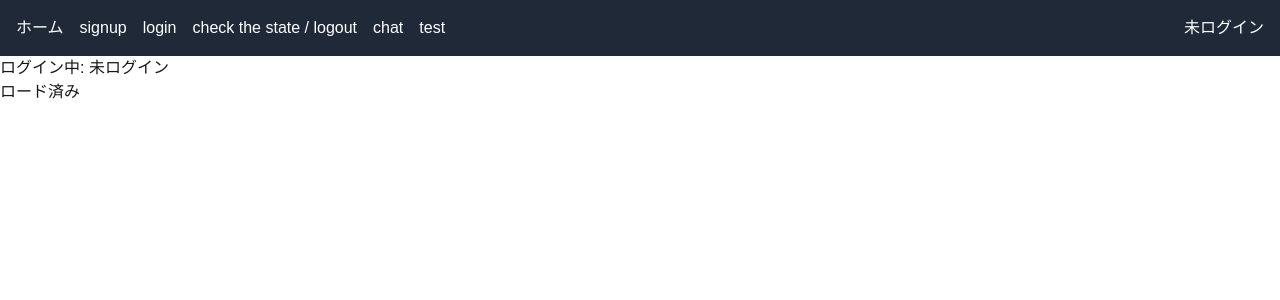
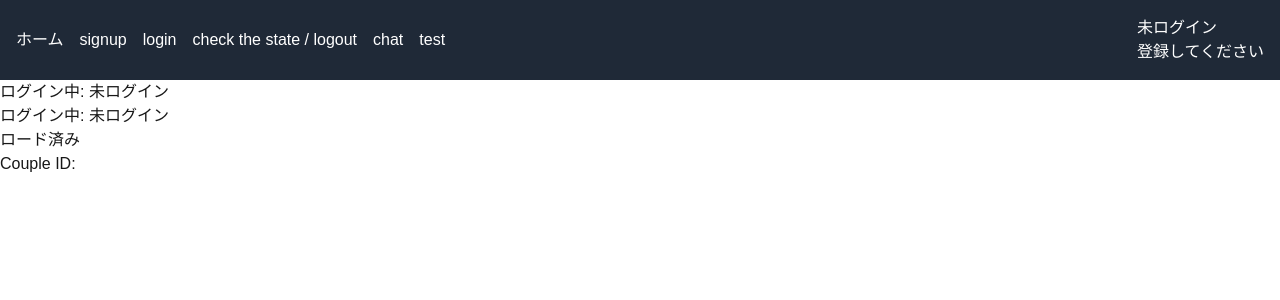
Before and after one commit to JojiYonamine/My-project, a Next.js app: page /Test in a window 1280 px wide. Shown: the top 300 px of the page. Built offline with nearby package versions, Linux system fonts and the light colour scheme; no server answers.

Commit message:
fix:enable to get cid on coupleprovider

```diff
--- a/src/app/Auth/CoupleRegister/page.tsx
+++ b/src/app/Auth/CoupleRegister/page.tsx
@@ -1,7 +1,7 @@
 "use client";
 
 import { auth, db } from "@/config/firebaseConfig";
-import { addDoc, collection,  getDocs, query, where } from "firebase/firestore";
+import {  collection,  doc,  getDocs, query, setDoc, updateDoc, where } from "firebase/firestore";
 import { useState } from "react";
 
 
@@ -16,7 +16,8 @@ const RegisterCouples = () => {
                 console.log("No user logged in");
                 return;
             }
-            const current_user_uid = auth.currentUser.uid
+            const user =auth.currentUser
+            const current_user_uid = user.uid
             const usersRef = collection(db, "users");
             const q = query(usersRef, where("email", "==", partnerEmail));
             const querySnapshot = await getDocs(q);
@@ -28,13 +29,23 @@ const RegisterCouples = () => {
             const partnerDoc = querySnapshot.docs[0]
             const partnerId = partnerDoc.id;
 
-            const couplesRef = collection(db,"couples");
-            await addDoc(couplesRef,{
+            const cid = current_user_uid+partnerId;
+            const couplesRef = doc(db, "couples", cid);
+            await setDoc(couplesRef,{
+                cid:cid,
                 partner1_id: current_user_uid,
                 partner2_id: partnerId,
                 createdAt: new Date(),
             })
             console.log("Couple Registered!")
+            const docRef1 = doc(db,"users",current_user_uid);
+            const docRef2 = doc(db,"users",partnerId)
+            await updateDoc(docRef1,{
+                    cid:cid,
+                  });
+            await updateDoc(docRef2,{
+                cid:cid,
+            });
         }catch(err:unknown){
             console.error("Error registering couple:",err);
         }
--- a/src/app/Auth/SettingIndividual/page.tsx
+++ b/src/app/Auth/SettingIndividual/page.tsx
@@ -21,6 +21,7 @@ const Setting =()=>{
         uid: user.uid,
         name: user.displayName || "Anonymous",
         email: user.email,
+        cid: null,
         createdAt: new Date(),
       });
       console.log("User registered in Firestore!");
--- /dev/null
+++ b/src/app/Context/Couple-modified.tsx
@@ -0,0 +1,66 @@
+"use client"
+import { auth, db } from "@/config/firebaseConfig";
+import { onAuthStateChanged } from "firebase/auth";
+import { doc, getDoc, } from "firebase/firestore";
+import { createContext, useContext, useEffect, useState } from "react";
+
+interface CoupleContextProps {
+    user: { uid: string; email: string | null; name: string | null } | null;
+    coupleId: string | null;
+    loading: boolean;
+}
+
+const CoupleContext = createContext<CoupleContextProps>({
+    user: null,
+    coupleId: null,
+    loading: true,
+});
+
+export const CoupleProvider:React.FC<{ children: React.ReactNode }> =({children}) => {
+    const[user,setUser] = useState<{ uid: string; email: string | null; name: string | null } | null>(null);
+    const[coupleId,setCoupleId] = useState<string|null>(null);
+    const [loading, setLoading] = useState<boolean>(true);
+
+    useEffect(() => {
+        const unSubscribeAuth = onAuthStateChanged (auth, async (firebaseUser) =>{
+            if(firebaseUser){
+                const userRef = doc(db,"users",firebaseUser.uid);
+                const userDoc = await getDoc(userRef)
+                const userdata = userDoc.data()
+                if (userdata && userdata.cid){
+                    console.log(userdata.cid)
+                    setUser({
+                        uid:firebaseUser.uid,
+                        email:firebaseUser.email,
+                        name:firebaseUser.displayName
+                    });
+                    setCoupleId(userdata.cid);
+                    setLoading(false)
+                }else{
+                    console.log("cidなし")
+                    setUser({
+                        uid:firebaseUser.uid,
+                        email:firebaseUser.email,
+                        name:firebaseUser.displayName
+                    });
+                    setCoupleId(null);
+                    setLoading(false)
+                }
+            }else{
+                setUser(null);
+                setCoupleId(null);
+                setLoading(false)
+            }
+        });return () => unSubscribeAuth();
+
+    },[]);
+    return (
+        <CoupleContext.Provider value={{ user, coupleId, loading }}>
+          {children}
+        </CoupleContext.Provider>
+      );
+}
+
+export const useCouple = () => {
+    return useContext(CoupleContext);
+  };
--- a/src/app/Context/CoupleContext.tsx
+++ b/src/app/Context/CoupleContext.tsx
@@ -40,15 +40,17 @@ export const CoupleProvider: React.FC<{ children: React.ReactNode }> = ({ childr
                         });
 
                         const couplesRef = collection(db,"couples");
-                        const partner1Query = query(couplesRef, where("partner1Id","==",firebaseUser.uid));
-                        const partner2Query = query(couplesRef, where("partner2Id","==",firebaseUser.uid));
+                        const partner1Query = query(couplesRef, where("partner1_id","==",firebaseUser.uid));
+                        const partner2Query = query(couplesRef, where("partner2_id","==",firebaseUser.uid));
 
                         const partner1Unsubscribe = onSnapshot(partner1Query,(partner1Snapshot) => {
                             if(!partner1Snapshot.empty){
                                 const doc = partner1Snapshot.docs[0]
+                                console.log("Couple ID from partner1Query:", doc.id);
                                 setCoupleId(doc.id)
                                 setLoading(false);
                             }else{
+                                console.log("No Couple ID from partner1Query:");
                                 setCoupleId(null)
                                 setLoading(false);
                             }
@@ -57,9 +59,11 @@ export const CoupleProvider: React.FC<{ children: React.ReactNode }> = ({ childr
                         const partner2Unsubscribe = onSnapshot(partner2Query,(partner2Snapshot) => {
                             if(!partner2Snapshot.empty){
                                 const doc = partner2Snapshot.docs[0]
+                                console.log("Couple ID from partner2Query:", doc.id);
                                 setCoupleId(doc.id)
                                 setLoading(false);
                             }else{
+                                console.log("No Couple ID from partner2Query:");
                                 setCoupleId(null)
                                 setLoading(false);
                             }
--- a/src/app/Test/page.tsx
+++ b/src/app/Test/page.tsx
@@ -1,12 +1,14 @@
 "use client"
 
-import { useCouple } from "@/Context/CoupleContext"
+import { useCouple } from "@/Context/Couple-modified"
 export default function Test () {
-  const {user, loading} = useCouple();
+  const {user, coupleId, loading} = useCouple();
   return (
     <div>
       <p>ログイン中: {user?.email || "未ログイン"}</p>
+      <p>ログイン中: {user?.uid || "未ログイン"}</p>
       <p>{loading?('ロード中'):('ロード済み')}</p>
+      <p>Couple ID: {coupleId }</p>
     </div>
   )
 }
--- a/src/app/components/navbar.tsx
+++ b/src/app/components/navbar.tsx
@@ -1,9 +1,9 @@
 "use client"
-import { useCouple } from "@/Context/CoupleContext";
+import { useCouple } from "@/Context/Couple-modified";
 import Link from "next/link";
 
 export default function Navbar() {
-  const {user, loading} = useCouple();
+  const {user,coupleId, loading} = useCouple();
     return (
       <nav className="bg-gray-800 text-white p-4">
         <div className="flex justify-between items-center">
@@ -28,7 +28,12 @@ export default function Navbar() {
           </li>
         </ul>
         <div>
+        <div>
           {loading?(<p>ロード中</p>):user?(<p>ログイン中:{user.email}</p>):(<p>未ログイン</p>)}
+          </div>
+          <div>
+          {coupleId?(<p>{coupleId}</p>):(<p>登録してください</p>)}
+          </div>
         </div>
         </div>
 
--- a/src/app/layout.tsx
+++ b/src/app/layout.tsx
@@ -2,7 +2,7 @@ import type { Metadata } from "next";
 import localFont from "next/font/local";
 import "./globals.css";
 import Navbar from "./components/navbar";
-import { CoupleProvider } from "./Context/CoupleContext";
+import { CoupleProvider } from "./Context/Couple-modified";
 
 const geistSans = localFont({
   src: "./fonts/GeistVF.woff",
```
